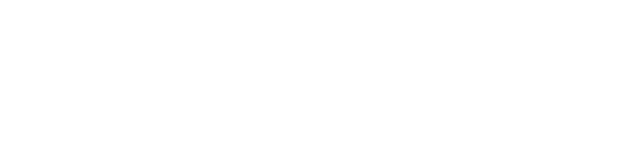
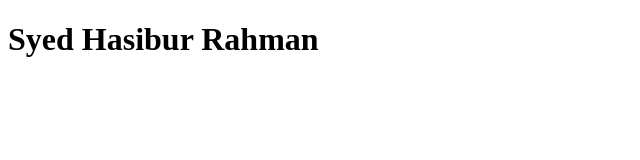
Before and after one commit to SyedHasibRahman/team-test, a plain HTML site: page index.html in a window 1280 px wide. Shown: the whole page, without its empty margins (0-640 px from the left). Drawn offline with Linux system fonts and the light colour scheme.

Commit message:
update by second branch

```diff
--- a/index.html
+++ b/index.html
@@ -9,6 +9,7 @@
 </head>
 
 <body>
+    <h1>Syed Hasibur Rahman</h1>
 
 </body>
 
```
